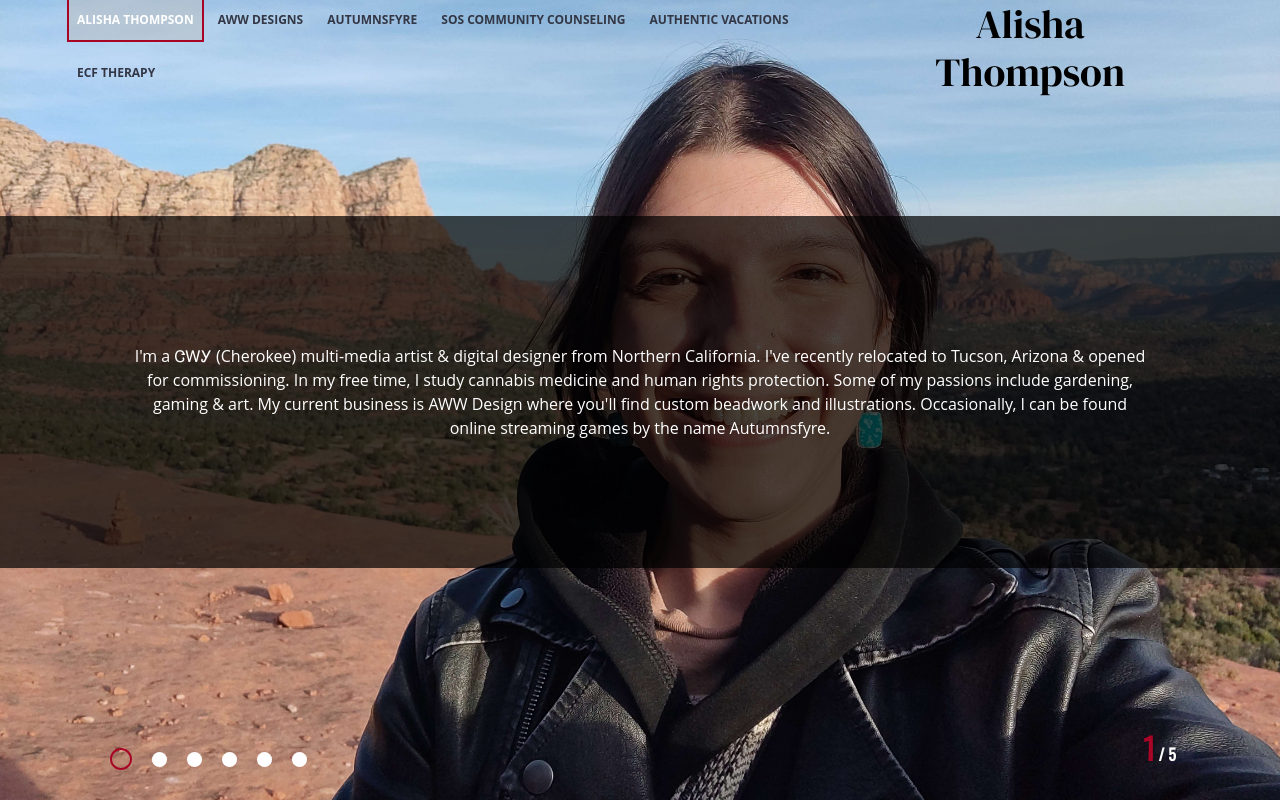
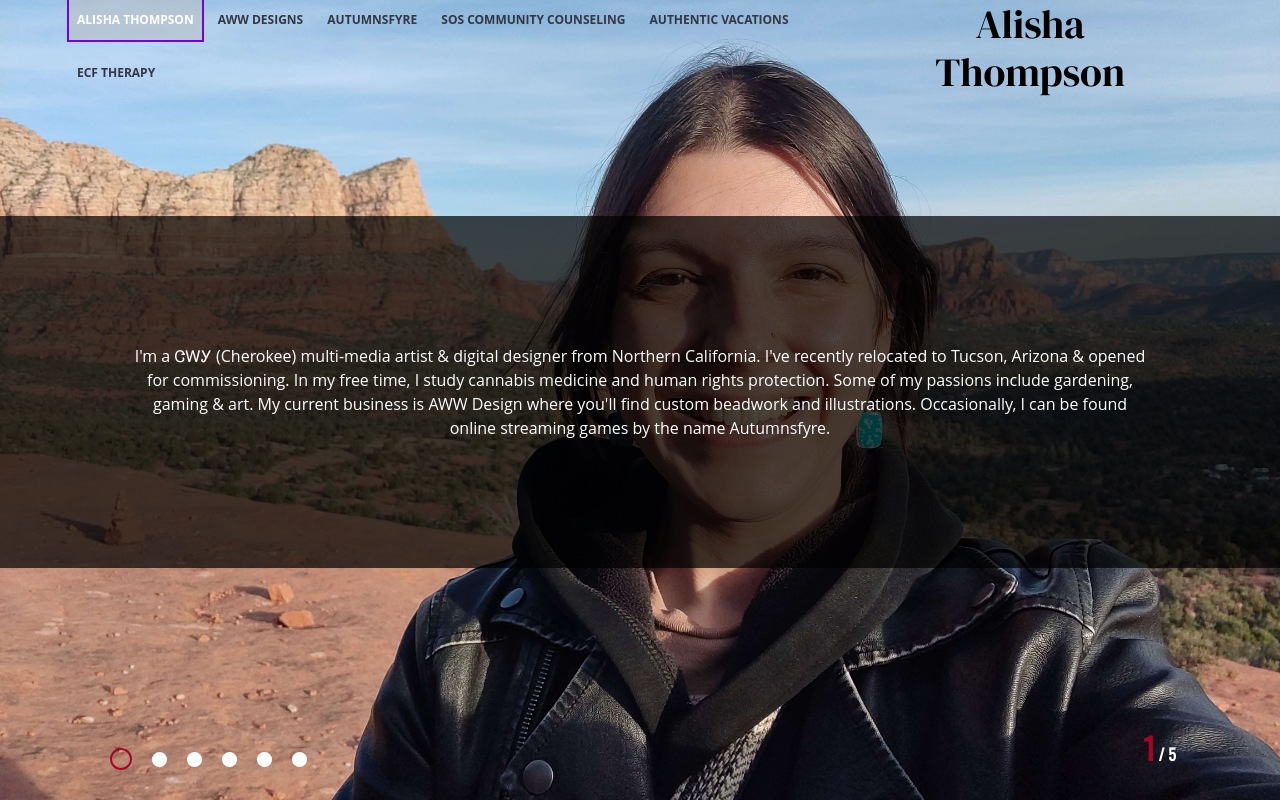
Before and after one commit to autumnsfyre/alishaportfolio, a PHP site: page / in a window 1280 px wide, with the pointer over the restyled element. Run offline with PHP 8.4, Linux system fonts and the light colour scheme; some libraries are stand-ins or nearby versions; some web fonts are replaced; grey boxes are pictures that could not be loaded.

Commit message:
Update style.css

```diff
--- a/css/style.css
+++ b/css/style.css
@@ -77,7 +77,7 @@ body {
 
 .navigation-left label:hover,
 .navigation-left label:focus {
-  border-color: #a80526;
+  border-color: #7300e6;
 	color: #fff;
 	transition: .3s;
 	background-color: rgba(191, 191, 191, 0.5)
```
